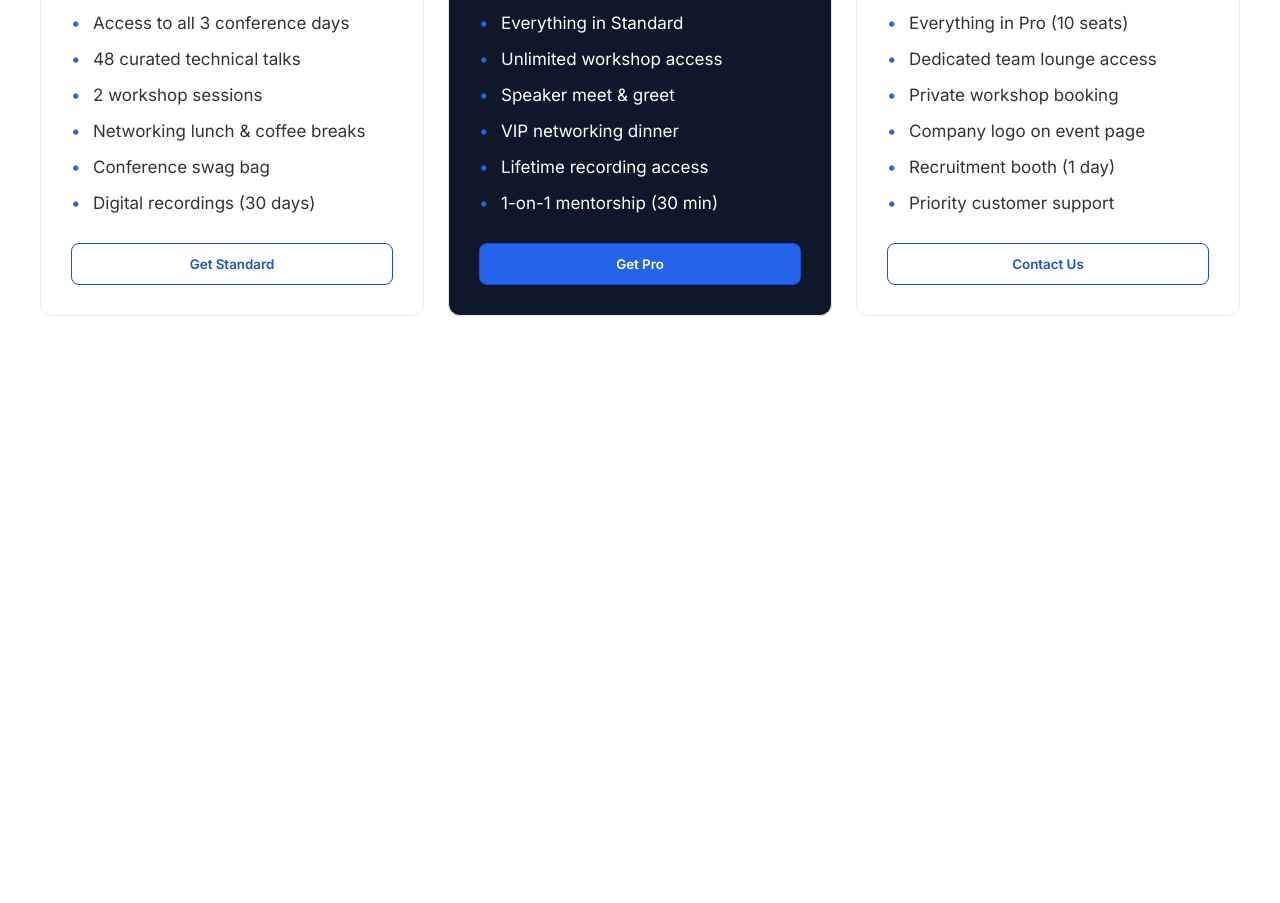
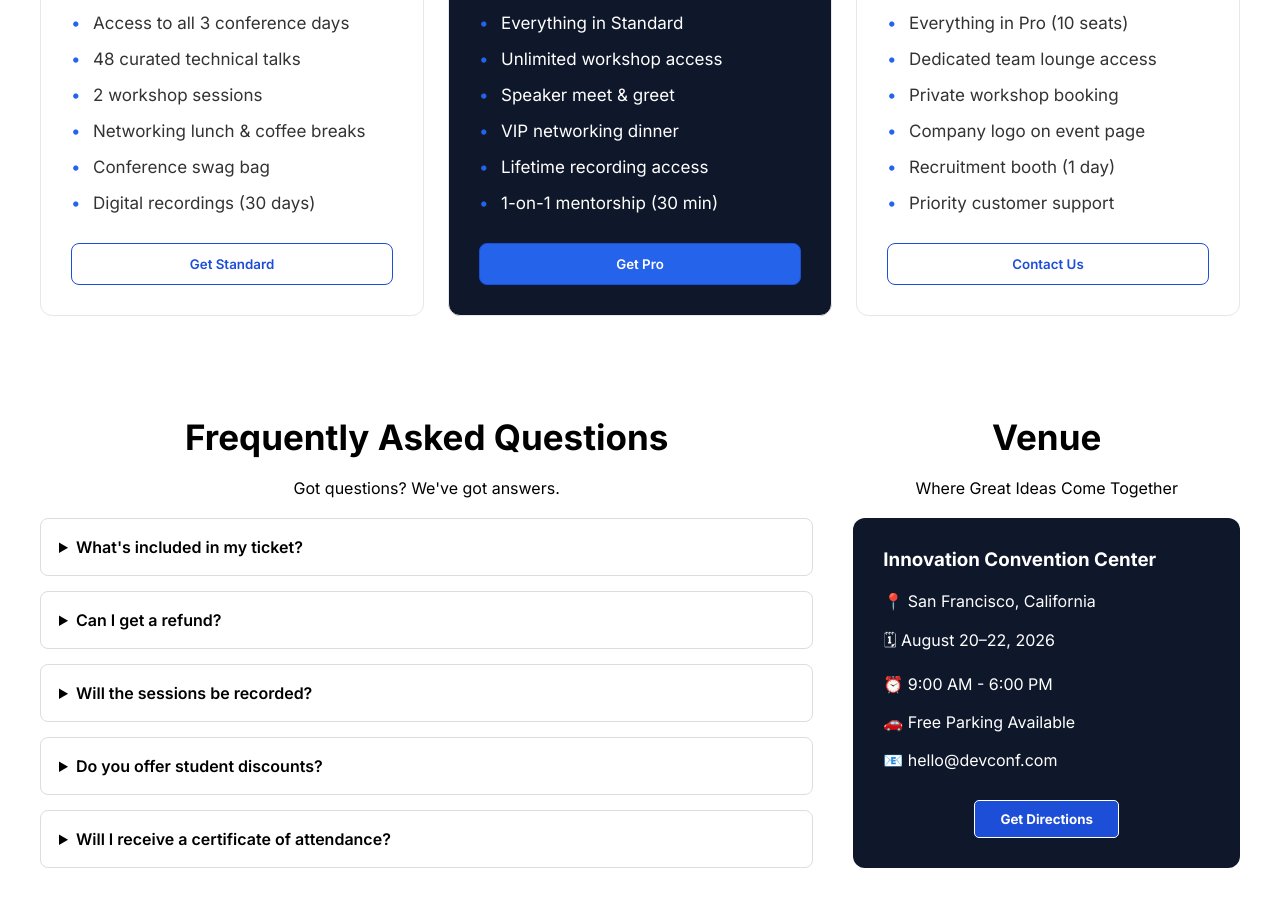
Before and after one commit to naimul291/devconf-2026-landing-page, a plain HTML site: page index.html in a window 1280 px wide. Shown: the part 2236-3139 px from the top of the page. Before the commit the page ends 2552 px from the top, so only its background shows below. Drawn offline with Linux system fonts and the light colour scheme.

Commit message:
faq and venue added

```diff
--- a/index.html
+++ b/index.html
@@ -167,3 +167,75 @@
     </section>
 
     <!--Secure Your Spot end-->
+
+    <!--FAQ & venue start-->
+
+    <section class="info">
+        <div class="faq">
+
+            <h1>Frequently Asked Questions</h1>
+            <p class="subtitle">Got questions? We've got answers.</p>
+
+                <details>
+                    <summary>What's included in my ticket?</summary>
+                    <p>
+                    Your ticket includes keynote sessions, workshops,
+                    networking events, and conference materials.
+                    </p>
+                </details>
+
+                <details>
+                    <summary>Can I get a refund?</summary>
+                    <p>
+                    Yes. Refunds are available up to 14 days before the event.
+                    </p>
+                </details>
+
+                <details>
+                <summary>Will the sessions be recorded?</summary>
+                    <p>
+                    Yes. All Pro and Team ticket holders receive recorded sessions.
+                </p>
+                </details>
+
+                <details>
+                <summary>Do you offer student discounts?</summary>
+                <p>
+                    Yes. Students can apply for a special discounted pass.
+                    </p>
+                </details>
+
+                <details>
+                <summary>Will I receive a certificate of attendance?</summary>
+                <p>
+                    Yes. All registered attendees will receive a digital certificate after the conference.
+                </p>
+                </details>
+
+        </div>
+
+        <div class="venue">
+            <h1>Venue</h1>
+            <p class="subtitle">Where Great Ideas Come Together</p>
+
+            <div class="venue-details">
+                <h3>Innovation Convention Center</h3>
+
+                <p>📍 San Francisco, California</p>
+
+                <p>🗓 August 20–22, 2026</p>
+
+                <p>⏰ 9:00 AM - 6:00 PM</p>
+
+                <p>🚗 Free Parking Available</p>
+
+                <p>📧 hello@devconf.com</p>
+
+                <button class="common-button">Get Directions</button>
+
+            </div>
+
+        </div>
+    </section>
+
+    <!--FAQ & venue end-->
--- a/style.css
+++ b/style.css
@@ -265,3 +265,81 @@ color: #575757;
     color: #2563EB;
 
 }
+
+/*FAQ & Venue*/
+
+.info{
+    width:1200px;
+    margin:20px auto;
+    display:flex;
+    justify-content:space-between;
+    align-items:flex-start;
+    gap:40px;
+}
+
+.faq{
+    flex:2;
+}
+
+.venue{
+    flex:1;
+}
+
+.faq h1,
+.venue h1{
+    margin-bottom:20px;
+    font-size:35px;
+    text-align: center;
+}
+
+.subtitle{
+    margin-bottom: 20px;
+}
+
+.faq p,
+.venue p{
+    text-align: center;
+}
+
+details{
+    margin-bottom:15px;
+    border:1px solid #ddd;
+    border-radius:8px;
+    background:#fff;
+}
+
+summary{
+    padding:18px;
+    cursor:pointer;
+    font-weight:600;
+}
+
+details p{
+    padding:0 18px 18px;
+    color:#666;
+}
+
+.venue-details h3{
+    margin-bottom:20px;
+}
+
+.venue-details{
+    background:#0F172A;
+    color:white;
+    padding:30px;
+    border-radius:12px;
+}
+
+.venue-details p{
+    margin:18px 0;
+    text-align: left;
+}
+
+.venue-details button{
+    text-align: center;
+}
+
+.venue-details button{
+    display:block;
+    margin:30px auto 0;
+}
```
